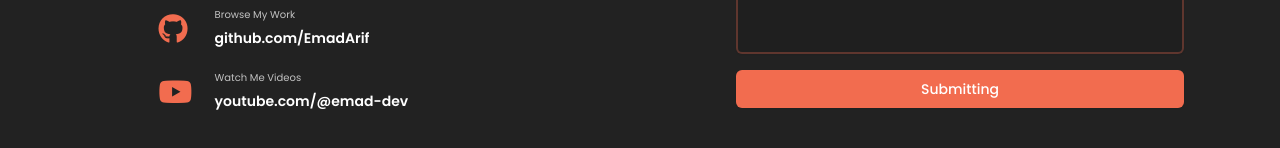
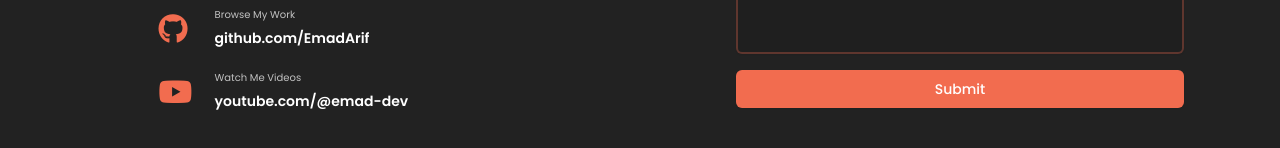
Before and after one commit to EmadArif/portfolio, a Vue app: page / in a window 1280 px wide. Shown: the part 4150-4298 px from the top of the page. Built offline with nearby package versions, Linux system fonts and the light colour scheme; no server answers.

Commit message:
update email submitting

```diff
--- a/src/components/EmailForm.vue
+++ b/src/components/EmailForm.vue
@@ -38,7 +38,7 @@
                 class="cursor-pointer w-full flex items-center justify-center py-2 px-4 border border-transparent shadow-sm text-sm font-medium rounded-md text-white bg-second hover:bg-second-hover focus:outline-none focus:ring-2 focus:ring-offset-2 focus:bg-second-hover gap-2">
                 <i v-show="submitting"
                     class="fa-solid fa-circle-notch text-xl animate-spin"></i>
-                Submitting
+                {{ submitTitle }}
             </button>
 
         </form>
@@ -57,16 +57,18 @@ const form = ref({
 })
 
 const submitting = ref(false)
-
+const submitTitle = ref('Submit');
 const publicKey = import.meta.env.VITE_PUBLIC_KEY
 const serviceID = import.meta.env.VITE_SERVICE_ID
 const templateID = import.meta.env.VITE_TEMPLATE_ID
+console.log(templateID);
 
 function handleSubmit() {
     if (submitting.value)
         return;
     console.log(form.value);
     submitting.value = true;
+    submitTitle.value = 'Submitting';
 
     new Promise((resolve) => {
         setTimeout(() => {
@@ -76,12 +78,18 @@ function handleSubmit() {
                 }).then(
                     () => {
                         console.log('SUCCESS!');
+
+                        submitTitle.value = 'Submitted'
+                        submitting.value = false
+
                     },
                     (error) => {
                         console.log('FAILED...', error.text);
+                        submitTitle.value = 'Submit'
+                        submitting.value = false
                     },
 
-                    submitting.value = false
+
                 );
 
         }, 1000);
```
